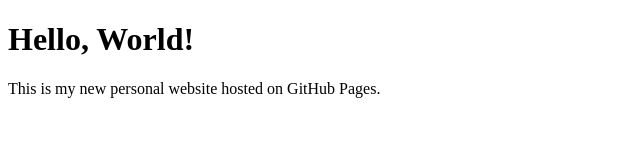
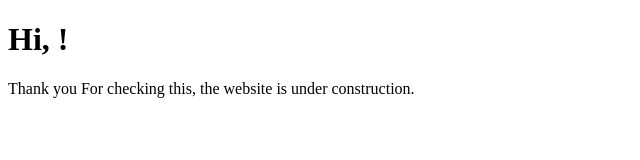
Before and after one commit to krishnavaishnav/krishnavaishnav.github.io, a plain HTML site: page index.html in a window 1280 px wide. Shown: the whole page, without its empty margins (0-640 px from the left). Drawn offline with Linux system fonts and the light colour scheme.

Commit message:
checking message

```diff
--- a/index.html
+++ b/index.html
@@ -6,7 +6,7 @@
     <title>This is myy website- Krishna</title>
 </head>
 <body>
-    <h1>Hello, World!</h1>
-    <p>This is my new personal website hosted on GitHub Pages.</p>
+    <h1>Hi, !</h1>
+    <p>Thank you For checking this, the website is under construction.</p>
 </body>
 </html>
```
